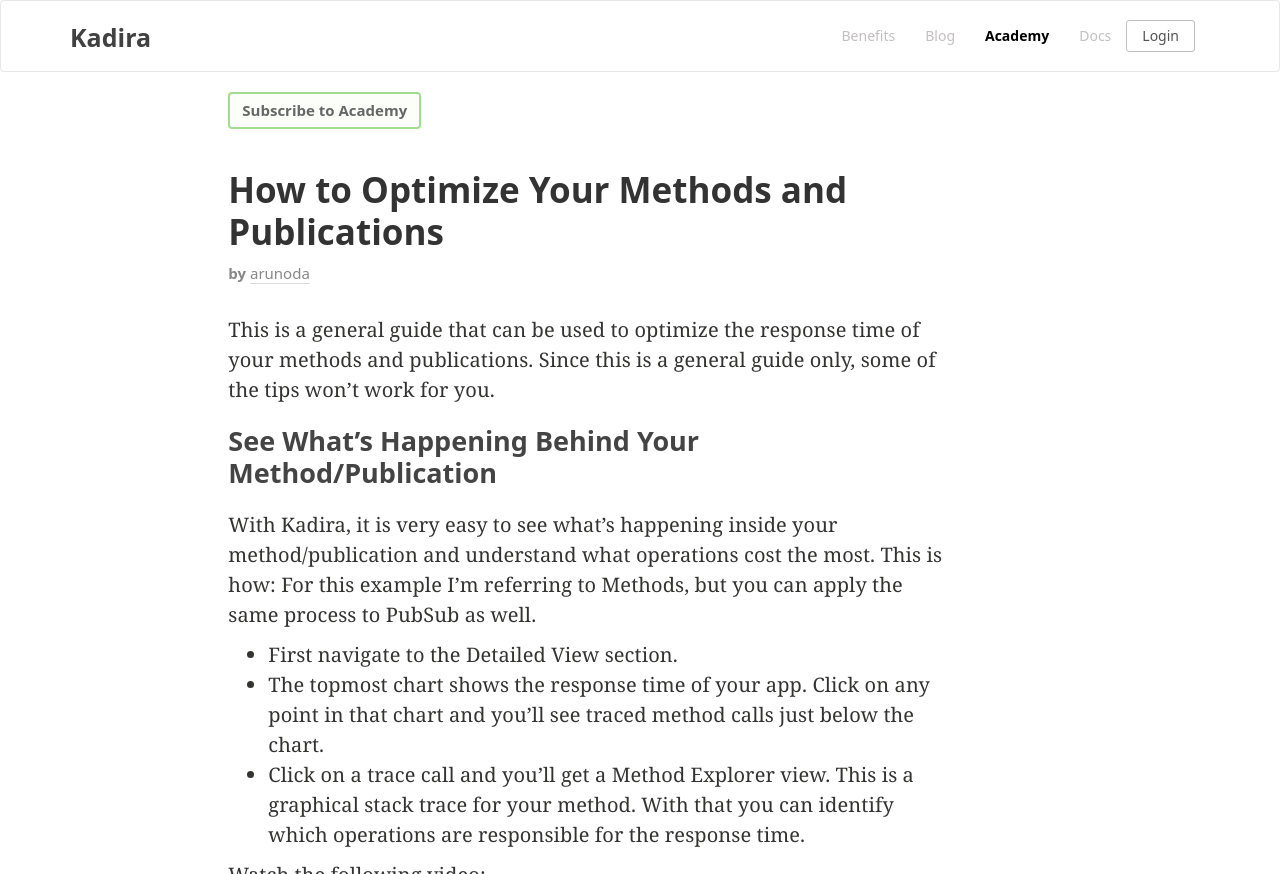
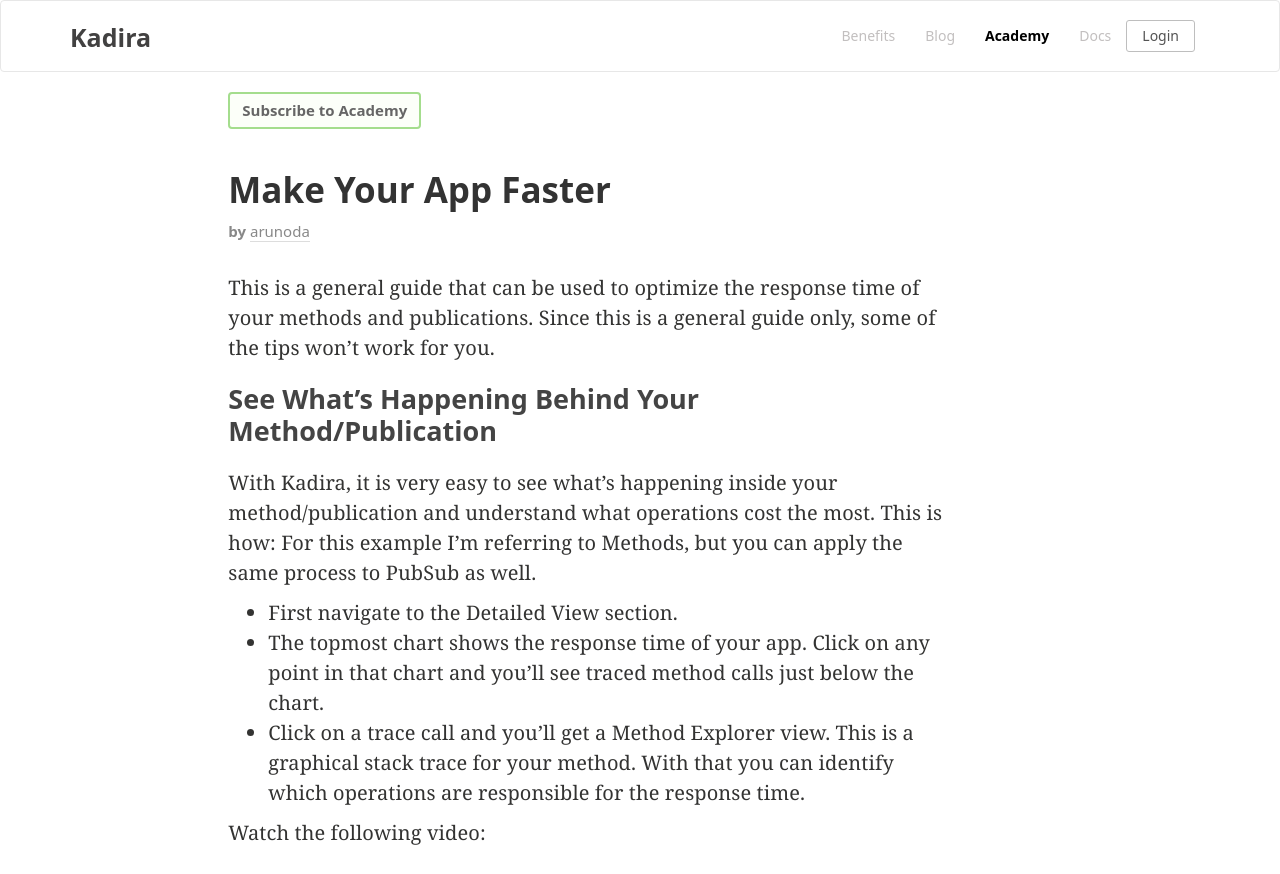
Before and after one commit to kadiraio/kadiraio.github.io, a Jekyll site: the page built from _posts/academy/2014-04-14-make-your-app-faster.md, in a window 1280 px wide and 900 px high, cut to the strip 0-874 px from the top of the window. Built offline with Jekyll 4.4.1, drawn with Linux system fonts in a browser that asks for light colours; comment, search, counter and statistics services are not loaded.

Commit message:
updated some titles

```diff
--- a/_data/academy.yml
+++ b/_data/academy.yml
@@ -5,9 +5,9 @@
     link: /academy/getting-started-with-kadira
     summery: "This guide will help you get started with Kadira to identify how your app behaves and help you take necessary actions."
   -
-    title: "How to Optimize Your Methods and Publications"
+    title: "Make Your App Faster"
     date: "14, April 2014"
-    link: /academy/how-to-optimize-your-methods-and-publications
+    link: /academy/make-your-app-faster
     summery: "This is a general guide that can be used to optimize the response time of your methods and publications."
   -
     title: "Reducing PubSub Data Usage"
--- a/_posts/academy/2014-04-14-how-to-optimize-your-methods-and-publications.md
+++ b/_posts/academy/2014-04-14-make-your-app-faster.md
@@ -1,7 +1,7 @@
 ---
 layout: academy_post
-title: How to Optimize Your Methods and Publications
-permalink: /academy/how-to-optimize-your-methods-and-publications
+title: Make Your App Faster
+permalink: /academy/make-your-app-faster
 ---
 
 This is a general guide that can be used to optimize the response time of your methods and publications. Since this is a general guide only, some of the tips won't work for you.
```
